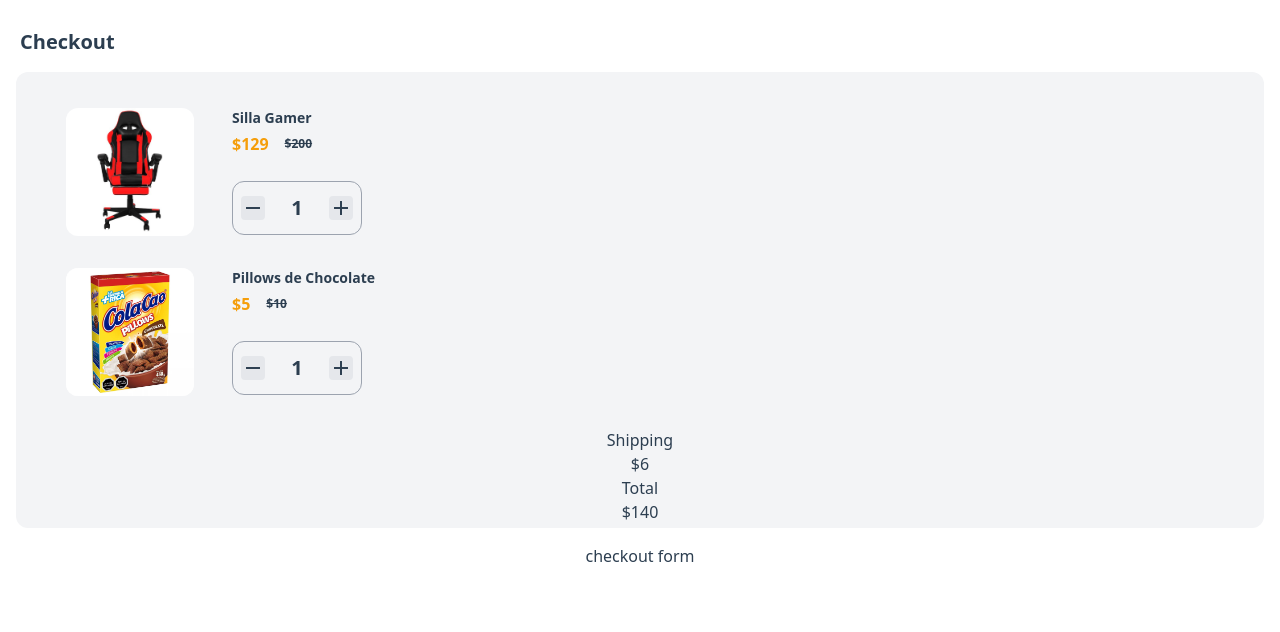
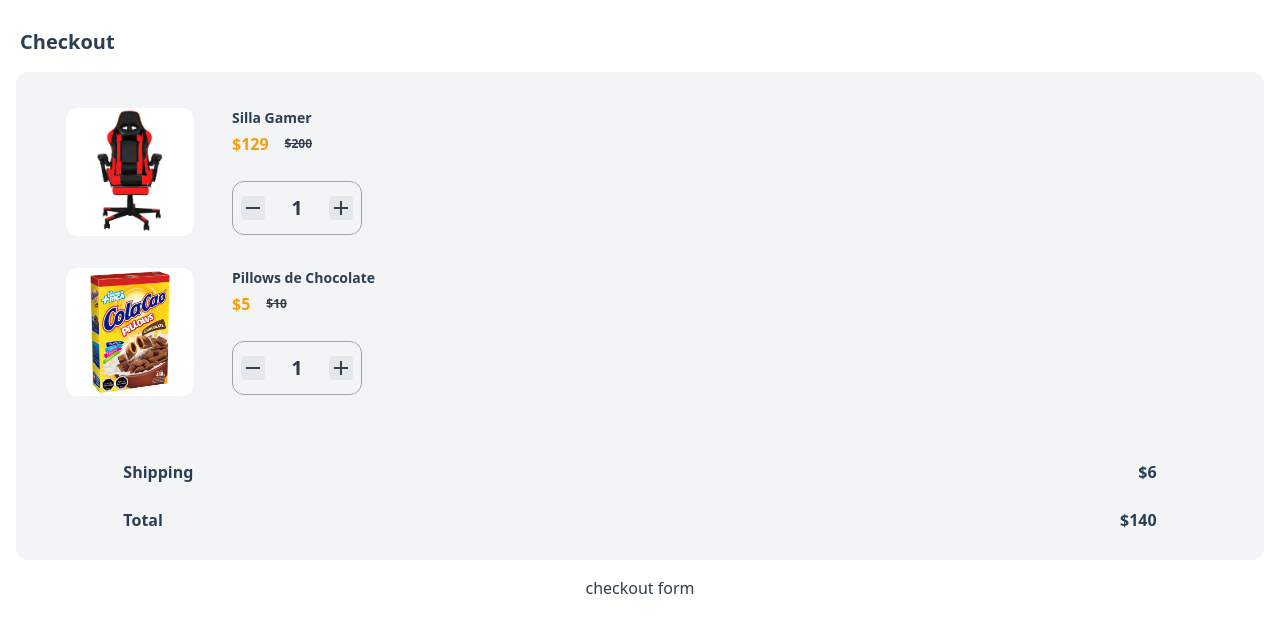
Before and after one commit to phronesys/vue-checkout-component, a Vue app: page / in a window 1280 px wide. Shown: the top 632 px of the page. Built offline with nearby package versions, Linux system fonts and the light colour scheme.

Commit message:
some flex layout for CartTotal :D

```diff
--- a/src/components/checkout/cart/CartTotal.vue
+++ b/src/components/checkout/cart/CartTotal.vue
@@ -43,5 +43,18 @@ export default {
 };
 </script>
 
-<style>
+<style lang="postcss">
+.price {
+  @apply flex flex-col justify-center mx-auto;
+  @apply w-10/12 mt-16;
+  @apply font-semibold;
+}
+.price__shipping {
+  @apply flex flex-row justify-between;
+  @apply mb-6;
+}
+.price__total {
+  @apply flex flex-row justify-between;
+  @apply mb-6;
+}
 </style>
```
